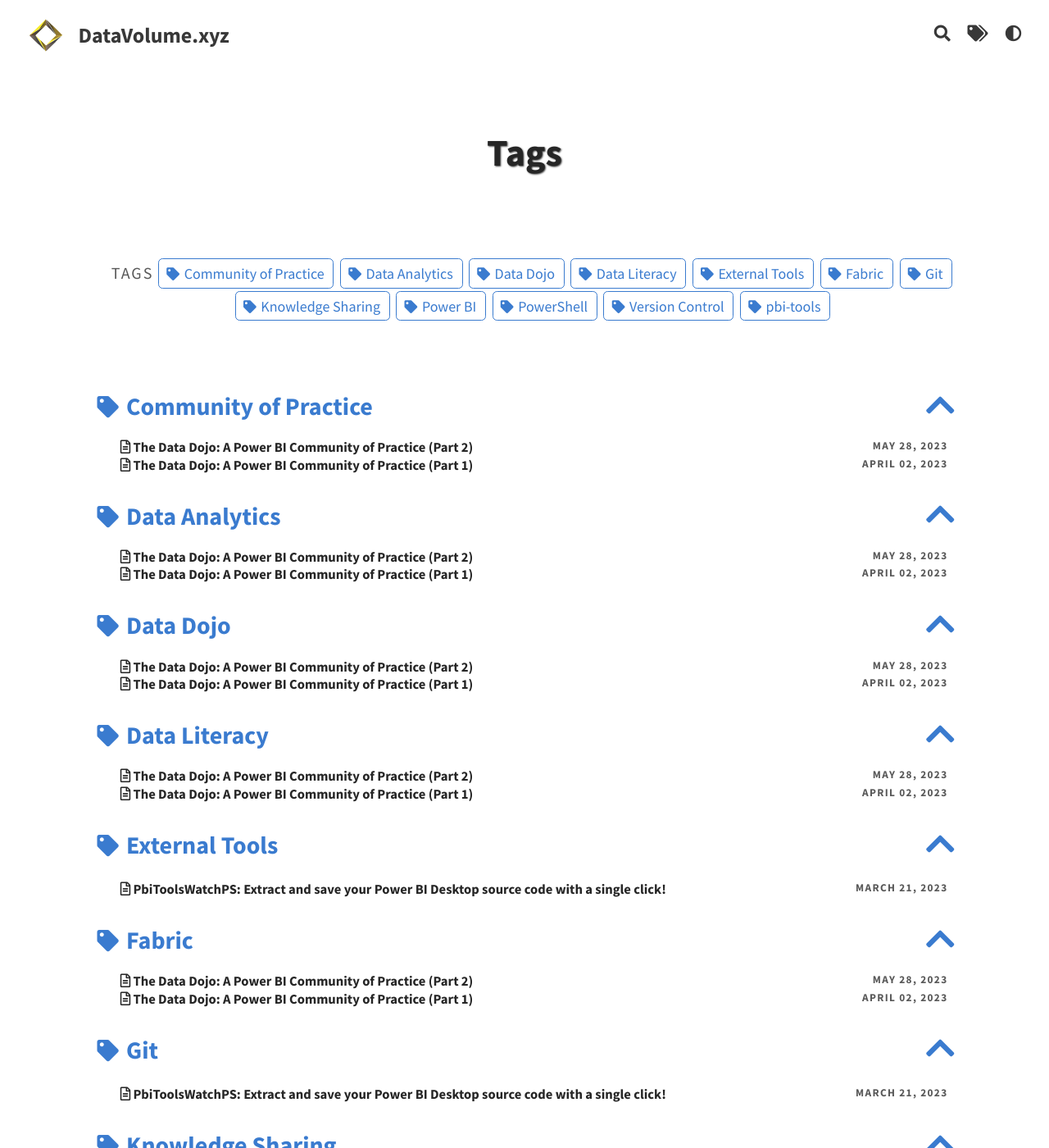
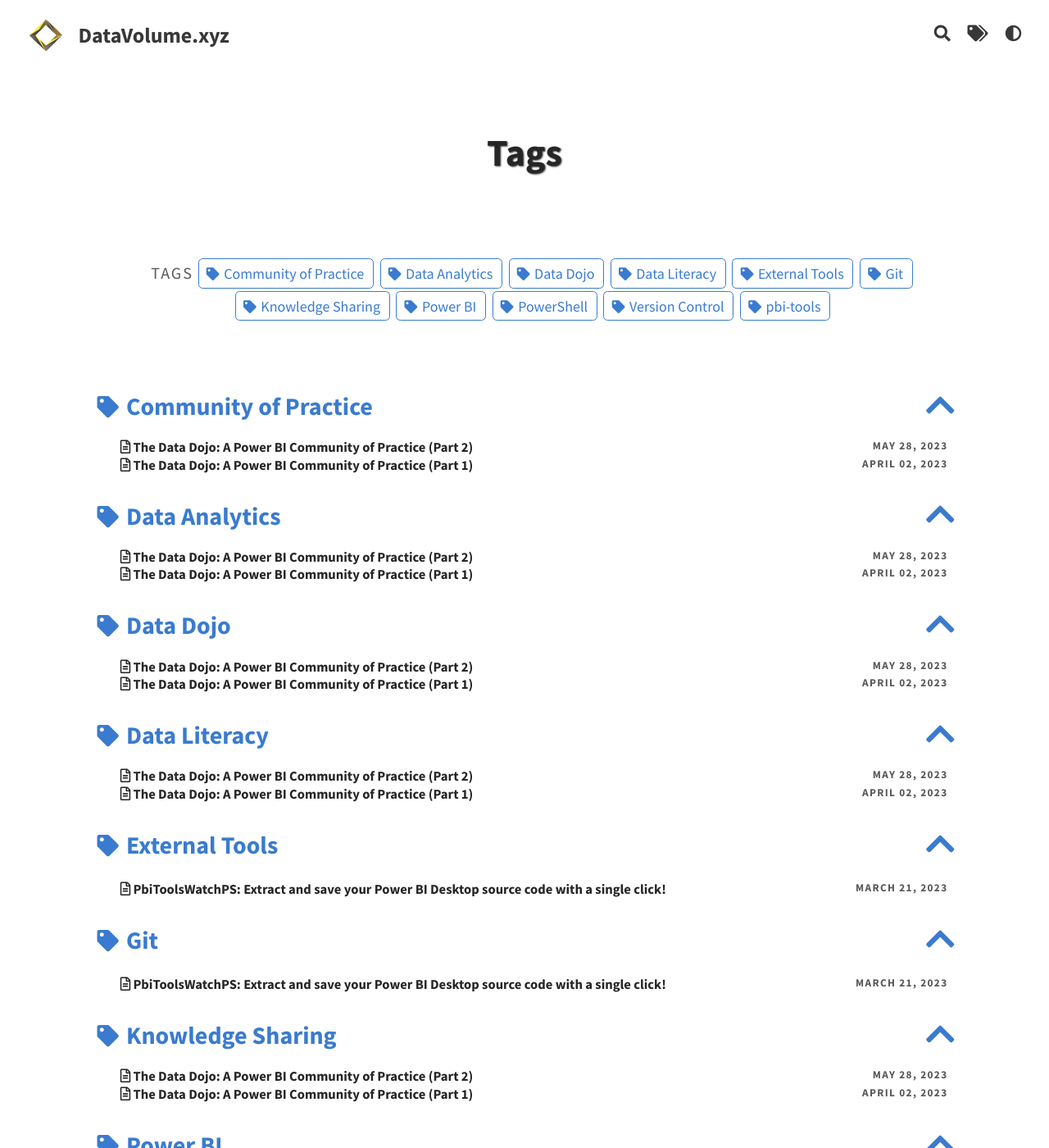
Before and after one commit to DataVolumeXYZ/DataVolumeXYZ, a Jekyll site: the page built from pages/tags.md, in a window 1280 px wide and 1400 px high. Shown: the whole window at 82% size. Built offline with Jekyll 4.4.1, drawn with Linux system fonts in a browser that asks for light colours.

Commit message:
removed "Fabric" tag: not relevant (yet)

```diff
--- a/_posts/2023-04-02-DataDojo-PowerBI-CommunityOfPractice-01.md
+++ b/_posts/2023-04-02-DataDojo-PowerBI-CommunityOfPractice-01.md
@@ -7,7 +7,6 @@
 tags:
   - Power BI
   - Community of Practice
-  - Fabric
   - Data Analytics
   - Data Dojo
   - Data Literacy
--- a/_posts/2023-05-28-DataDojo-PowerBI-CommunityOfPractice-02.md
+++ b/_posts/2023-05-28-DataDojo-PowerBI-CommunityOfPractice-02.md
@@ -7,7 +7,6 @@
 tags:
   - Power BI
   - Community of Practice
-  - Fabric
   - Data Analytics
   - Data Dojo
   - Data Literacy
```
